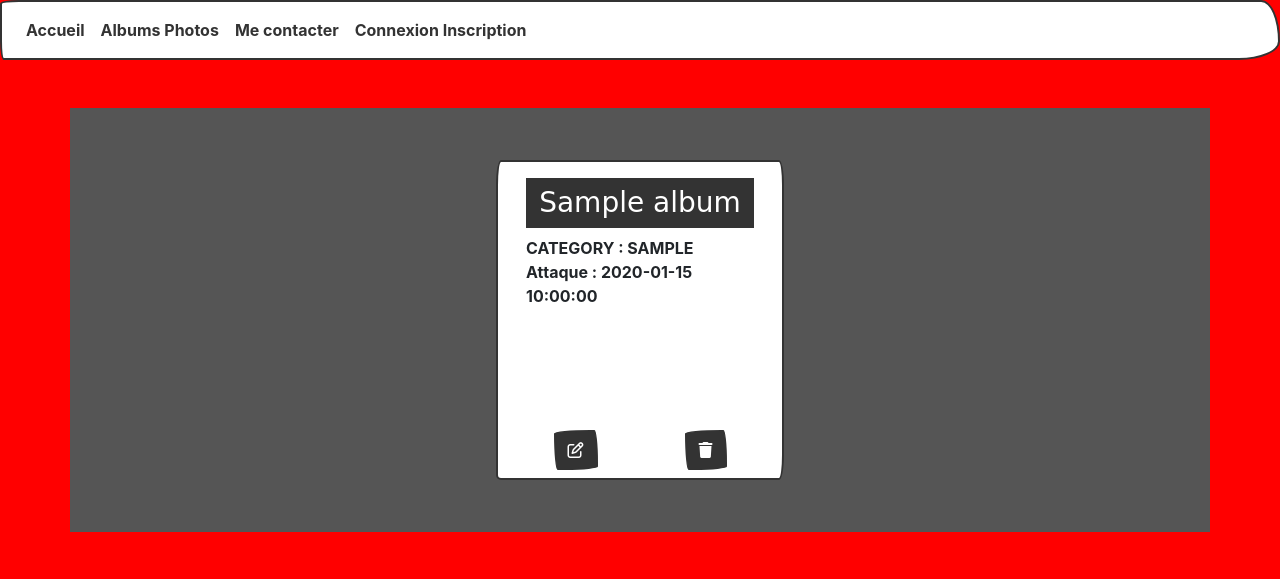
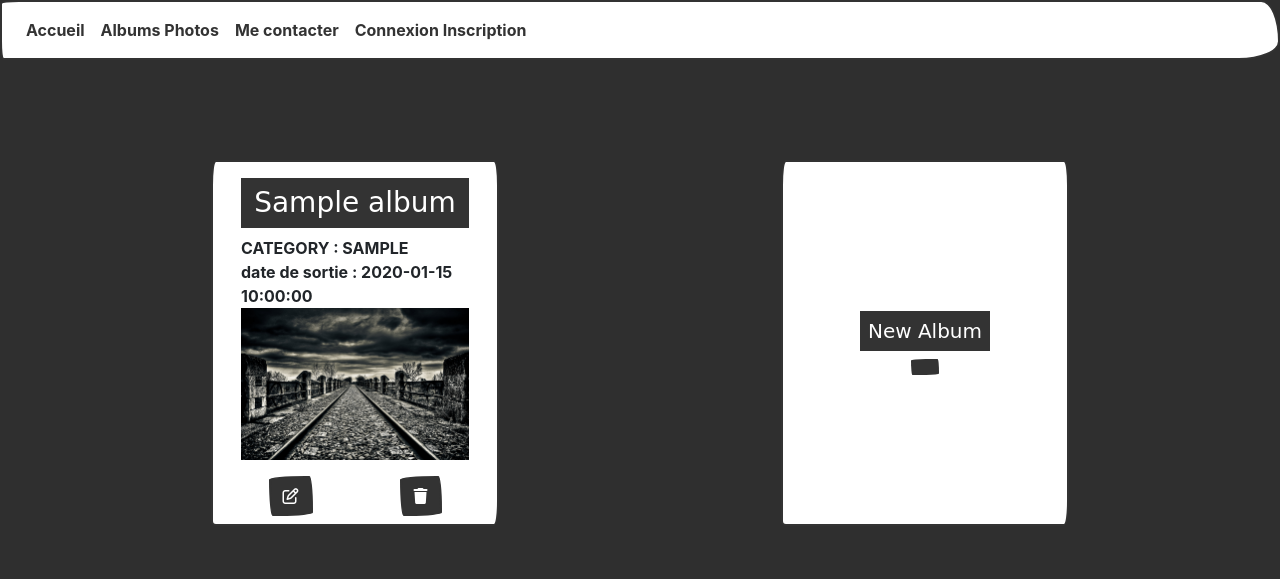
Before and after one commit to TerevaM/RNCP_PROJET_SIMPLON_DW, a PHP site: page /albums_photos in a window 1280 px wide. Shown: the top 579 px of the page. Run offline with PHP 8.4, Linux system fonts and the light colour scheme; tables that the repository leaves empty or names only in its code hold one stand-in row (values such as "Sample post"); some libraries are stand-ins or nearby versions; some web fonts are replaced.

Commit message:
cocommit

```diff
--- a/02_View/albums_photos.php
+++ b/02_View/albums_photos.php
@@ -1,16 +1,18 @@
 <?php ob_start(); ?>
-<div class="container my-5 py-5 bg-secondary cards_heroes">
+<div class="container my-5 py-5">
     <div class="row d-flex justify-content-around ">
 <?php
 foreach($albums as $value) {
 ?>
 
-<div class="card col-4 m-1" style="width: 18rem; height:20rem">
-  <!-- <img src="..." class="card-img-top" alt="..."> -->
+<div class="card col-4 m-1" style="width: 18rem; height:auto">
+
   <div class="card-body position-relative">
     <h3 class="card-title bg-primary p-2 text-center text-white"><?= $value->getName(); ?></h3>
     <span class="text-uppercase">Category : <?= $value->getCategory(); ?></span><br>
-    <span>Attaque : <?= $value->getRelease_date(); ?></span><br>
+    <span>date de sortie : <?= $value->getRelease_date(); ?></span><br>
+    <img src="04_utils/pictures/pic1.jpg" class="img-fluid mb-5" alt="Responsive image">
+    <!-- btn edit & delete -->
     <div class="d-flex justify-content-around position-absolute fixed-bottom py-2">
         <a href="<?= URL ?>heros/edit/<?= $value->getId() ?>" class="btn btn-primary"><i class="fa-regular fa-pen-to-square"></i></a>
         <form action="<?= URL ?>heros/delete/<?= $value->getId() ?>" method="POST"
@@ -20,20 +22,18 @@ foreach($albums as $value) {
     </div>
   </div>
 </div>
-
-
 <?php
 }
-if(isset($_SESSION) && $_SESSION['rang'] == 'admin'):
+// if(isset($_SESSION) && $_SESSION['rang'] == 'admin'):
 ?>
 <div class="card col-4 m-1" style="width: 18rem;">
   <div class="card-body d-flex justify-content-center align-items-center flex-column">
-    <h5 class="card-title bg-primary p-2 text-center text-white">New Hero</h5>
-    <a class="btn btn-primary" href="<?= URL ?>heros/add">+</a>
+    <h5 class="card-title bg-primary p-2 text-center text-white">New Album</h5>
+    <a class="btn btn-primary" href="<?= URL ?>albums_photos/create"><i class="fa-duotone fa-plus"></i></a>
   </div>
 </div>
 <?php
-endif;
+// endif;
 ?>
 </div>
 </div>
--- a/04_utils/css/style.css
+++ b/04_utils/css/style.css
@@ -1,9 +1,33 @@
+/*SCROLLBAR*/
+
+/* width */
+::-webkit-scrollbar {
+  width: 10px;
+} /* Track */
+::-webkit-scrollbar-track {
+  background: #f1f1f1;
+} /* Handle */
+::-webkit-scrollbar-thumb {
+  background: #888;
+} /* Handle on hover */
+::-webkit-scrollbar-thumb:hover {
+  background: rgb(150, 150, 150);
+}
+
+/*BALISES*/
+
+body {
+  background-color: #2f2f2f !important;
+}
+
+/*HEADER*/
+
 .navbar-toggler:focus,
 .navbar-toggler:active,
 .navbar-toggler-icon:focus {
   outline: none;
   box-shadow: none;
 }
-body {
-  background-color: red !important;
-}
+
+/*MAIN*/
+/*FOOTER*/
```
Also changed, not shown: 02_View/album_form.php (+39 -3 lines), 04_utils/pictures/pic1.jpg (added).
